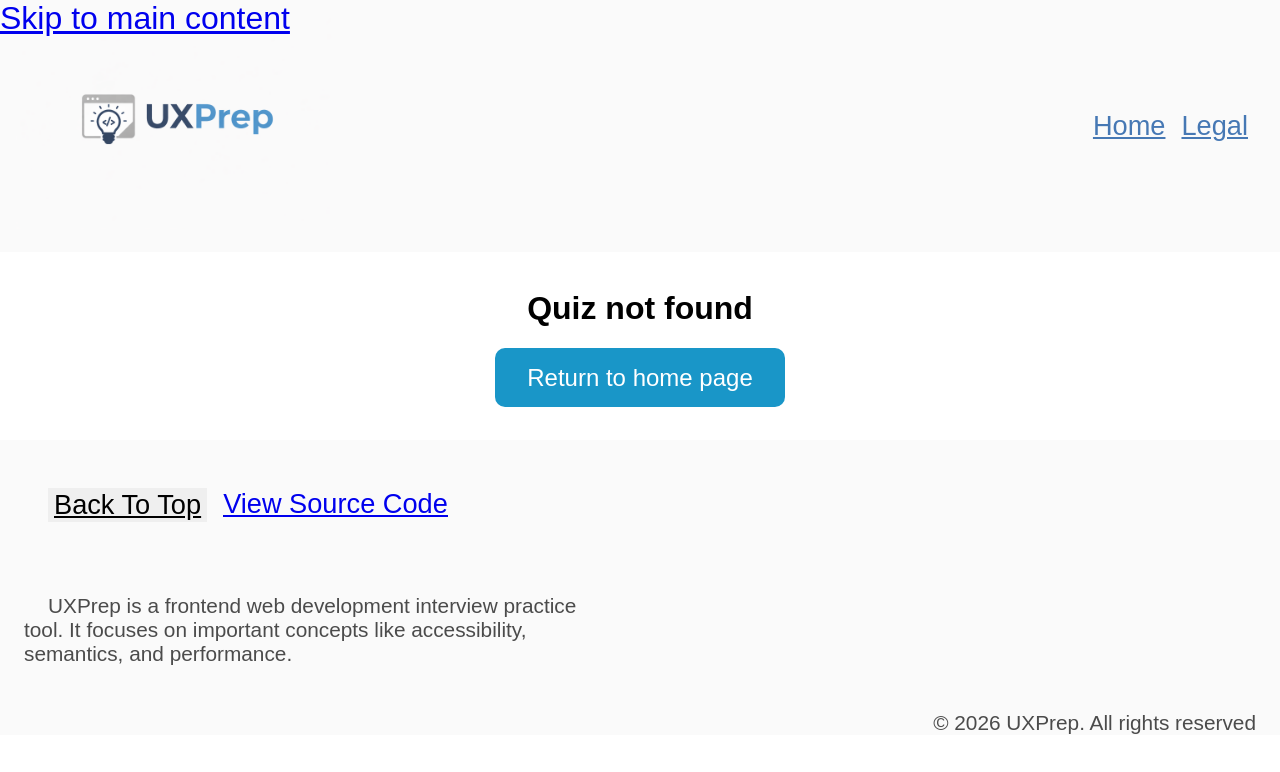
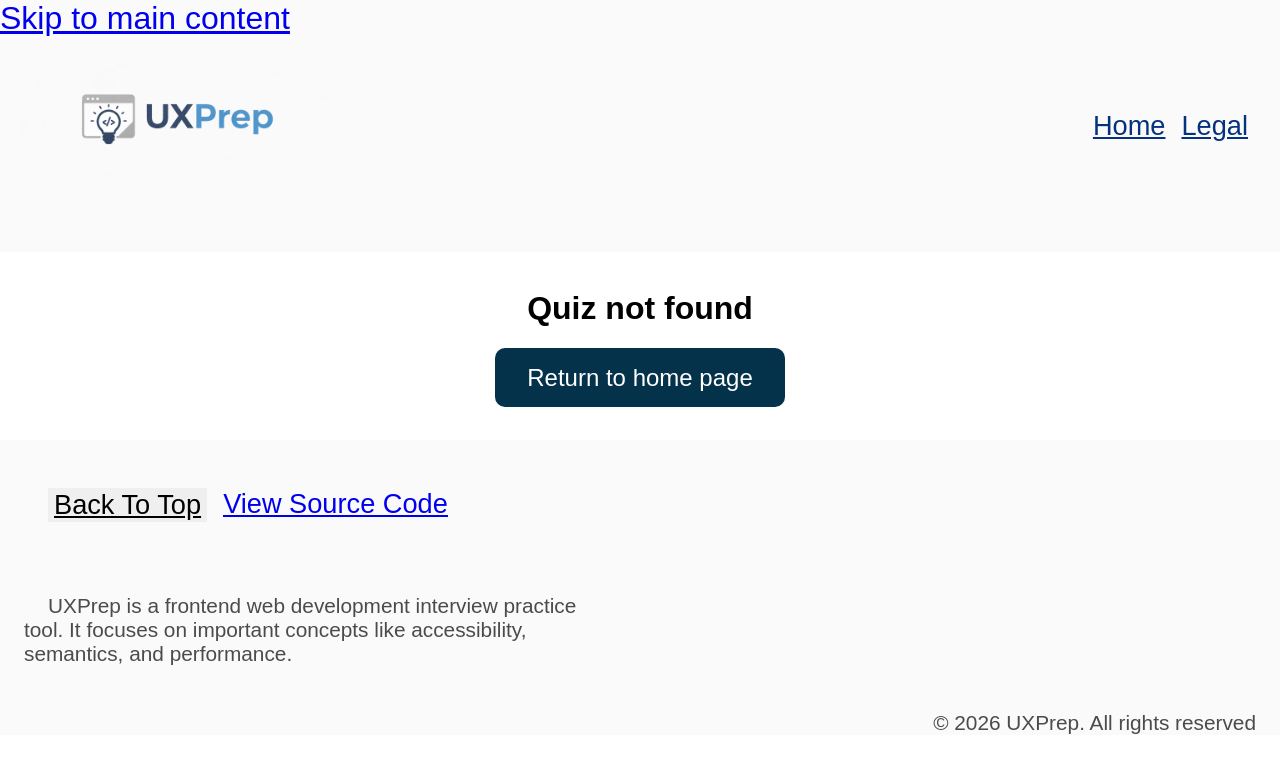
Before and after one commit to james-york2008/UXPrep, a React (Vite) app: page /UXPrep/quiz/1 in a window 1280 px wide. Shown: the top 772 px of the page. Built offline with nearby package versions, Linux system fonts and the light colour scheme.

Commit message:
Performed a color contrast test

```diff
--- a/src/css/Navbar.module.css
+++ b/src/css/Navbar.module.css
@@ -19,11 +19,12 @@
 
 .navList li a {
     display: block;
-    color: rgb(70, 120, 180);
+    color: rgb(5, 50, 125);
 }
 
 .navList li a:hover, .navList li a:focus {
-    color: rgb(40, 85, 150);
+    color: rgb(5, 35, 75);
+    font-weight: 700;
 }
 
 .uxprepLogo {
--- a/src/css/base.css
+++ b/src/css/base.css
@@ -16,7 +16,7 @@ body {
 .button {
     text-decoration: none;
     padding: 0.5rem 1rem;
-    background-color: rgb(25, 150, 200);
+    background-color: rgb(5, 50, 75);
     color: white;
     border-radius: 10px;
     font-size: 1.5rem;
@@ -24,6 +24,10 @@ body {
 
 .button:hover {
     cursor: pointer;
+}
+
+.button:focus {
+    outline: 4px solid rgb(25, 150, 200);
 }
 
 @media (min-width: 700px) {
```
